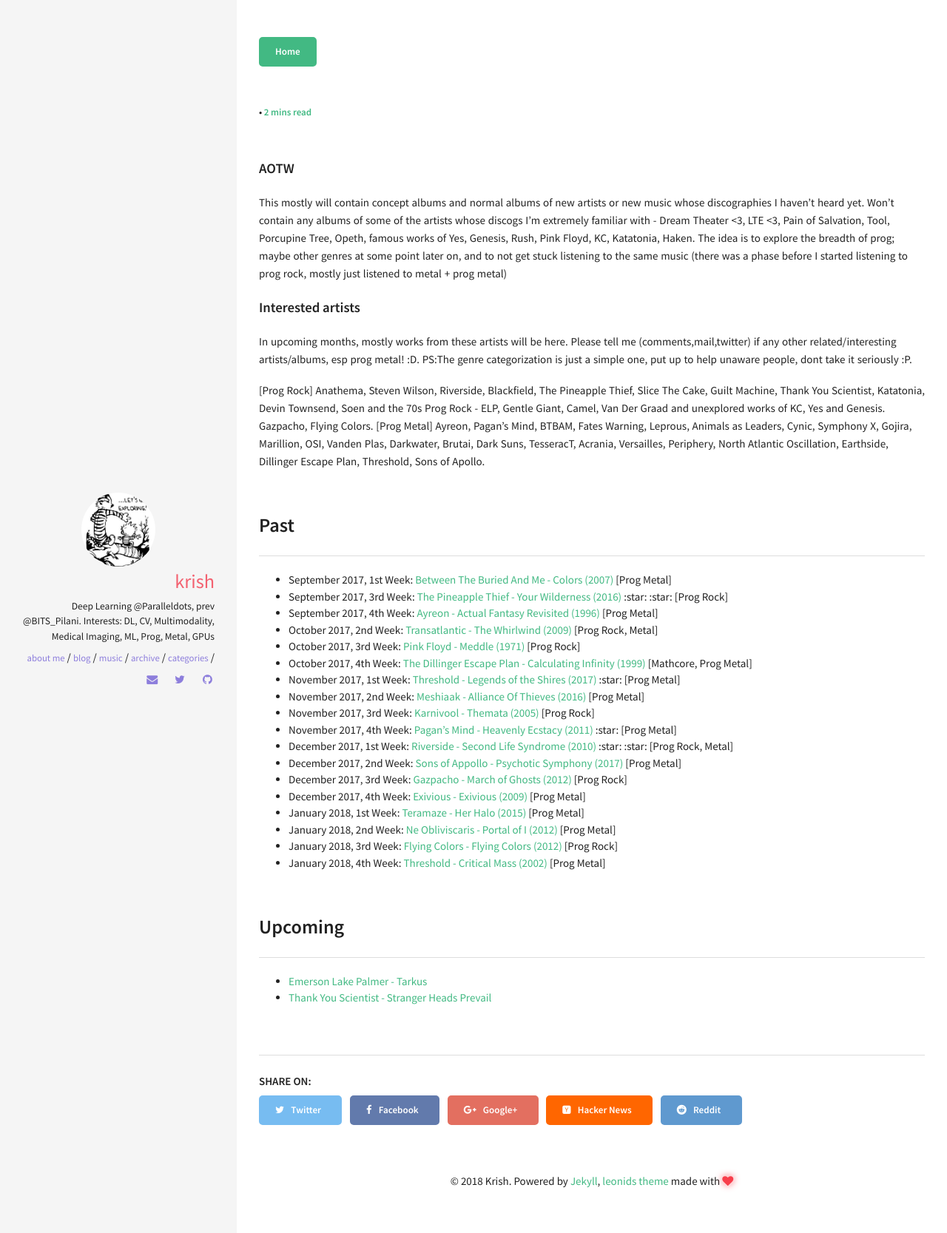
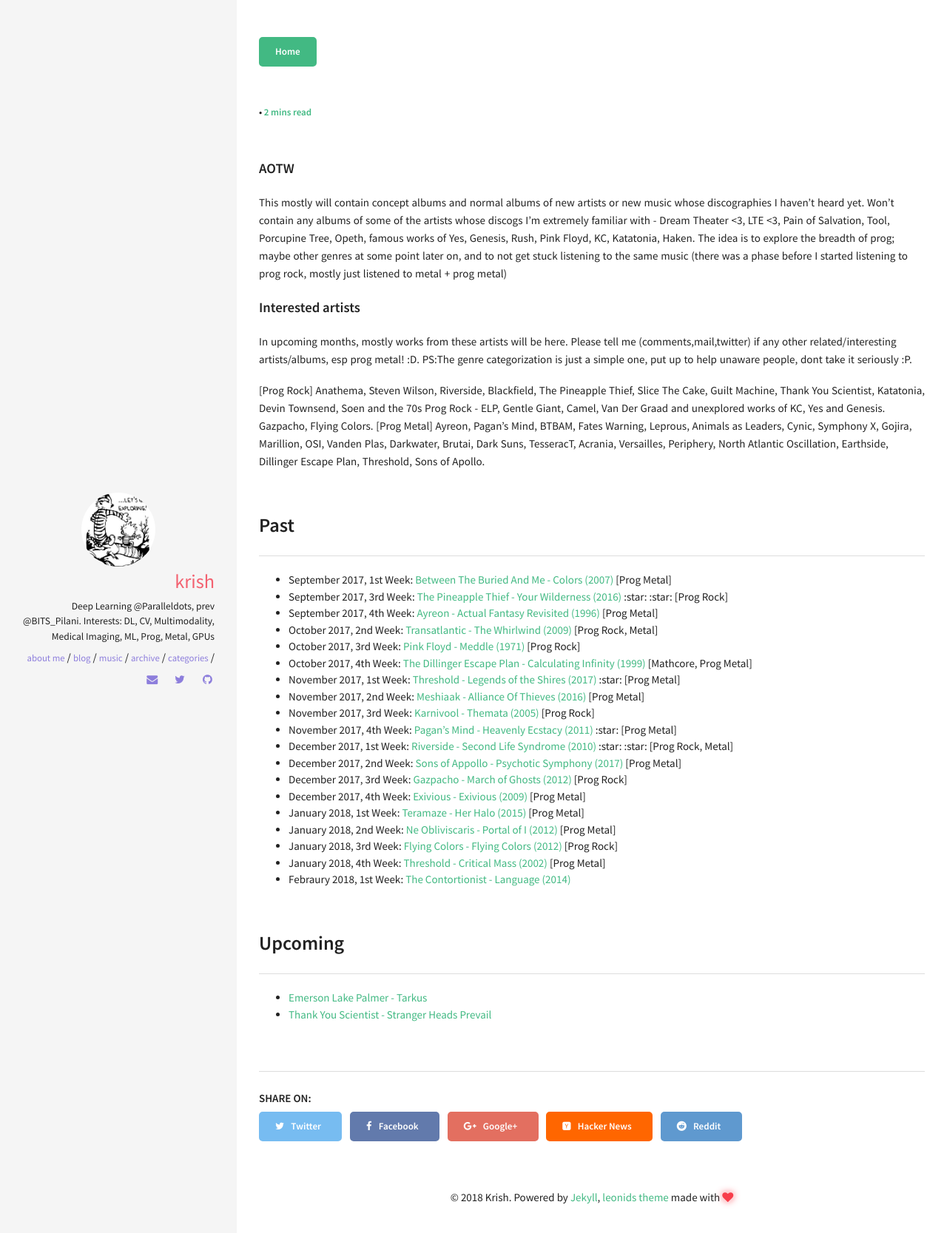
Before and after one commit to skrish13/skrish13.github.io, a Jekyll site: the page built from music/2017-10-14-aotw.md, in a window 1280 px wide. Shown: the top 1667 px of the page at 74% size. Built offline with Jekyll 4.4.1, drawn with Linux system fonts in a browser that asks for light colours; comment, search, counter and statistics services are not loaded.

Commit message:
added aotw

```diff
--- a/music/2017-10-14-aotw.md
+++ b/music/2017-10-14-aotw.md
@@ -37,6 +37,7 @@ In upcoming months, mostly works from these artists will be here. Please tell me
 - January 2018, 2nd Week: [Ne Obliviscaris - Portal of I (2012)](https://open.spotify.com/album/7feTPMrjlEF9yEFhBgS2qI) [Prog Metal]
 - January 2018, 3rd Week: [Flying Colors - Flying Colors (2012)](https://open.spotify.com/album/6Ef02ae9FloRxqFKG7Ie7A) [Prog Rock]
 - January 2018, 4th Week: [Threshold - Critical Mass (2002)](https://open.spotify.com/album/4ee4I7knU48yH7OXHYVn4Y) [Prog Metal]
+- Febraury 2018, 1st Week: [The Contortionist - Language (2014)](https://open.spotify.com/album/4RR0Hz6OJiAfPUrQWRXHdO)
 
 ## Upcoming
 
```
